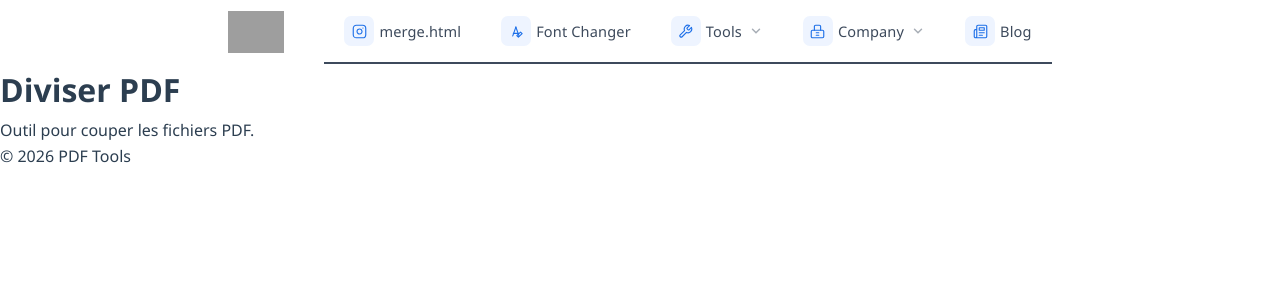
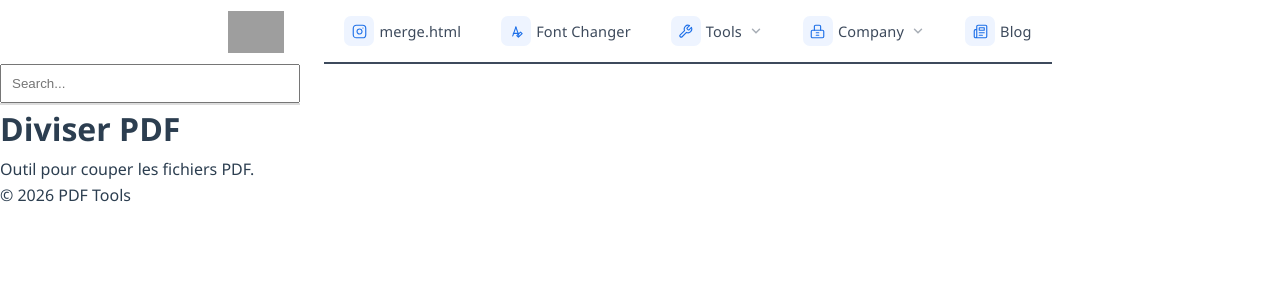
Before and after one commit to rforrupesh/pdf, a Jekyll site: the page built from split.html, in a window 1280 px wide. Shown: the top 300 px of the page. Built offline with Jekyll 4.4.1, drawn with Linux system fonts in a browser that asks for light colours.

Commit message:
Update navbar.html

```diff
--- a/_includes/navbar.html
+++ b/_includes/navbar.html
@@ -93,9 +93,7 @@
               </div>
             </div>
 
-            <div class="nav-search">
-  {% include search.html %}
-</div>
+
 
 
           </div>
@@ -106,3 +104,6 @@
   </div>
 </nav>
 <div class="nav-overlay" id="navOverlay"></div>
+  <div class="nav-search">
+  {% include search.html %}
+</div>
```
